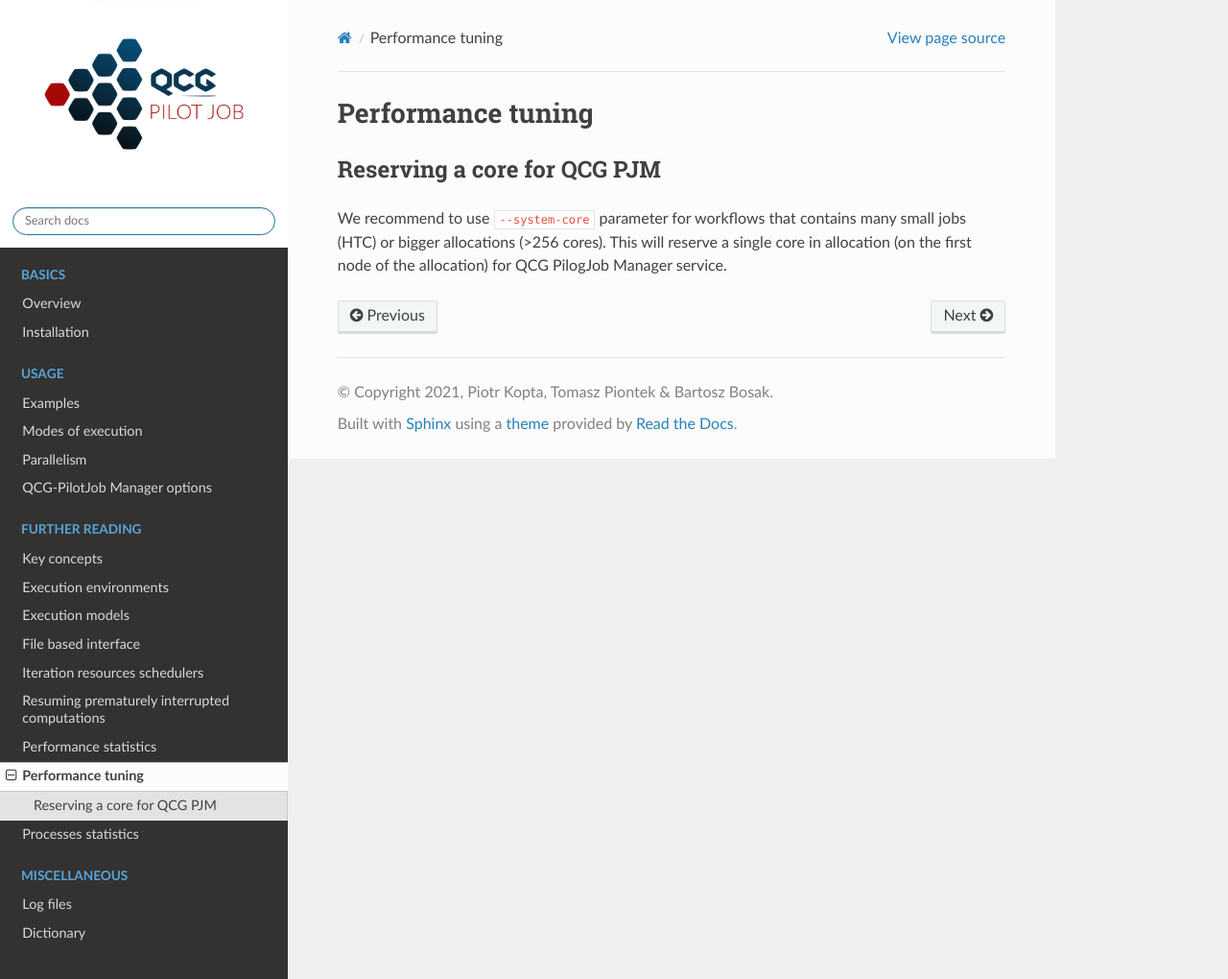
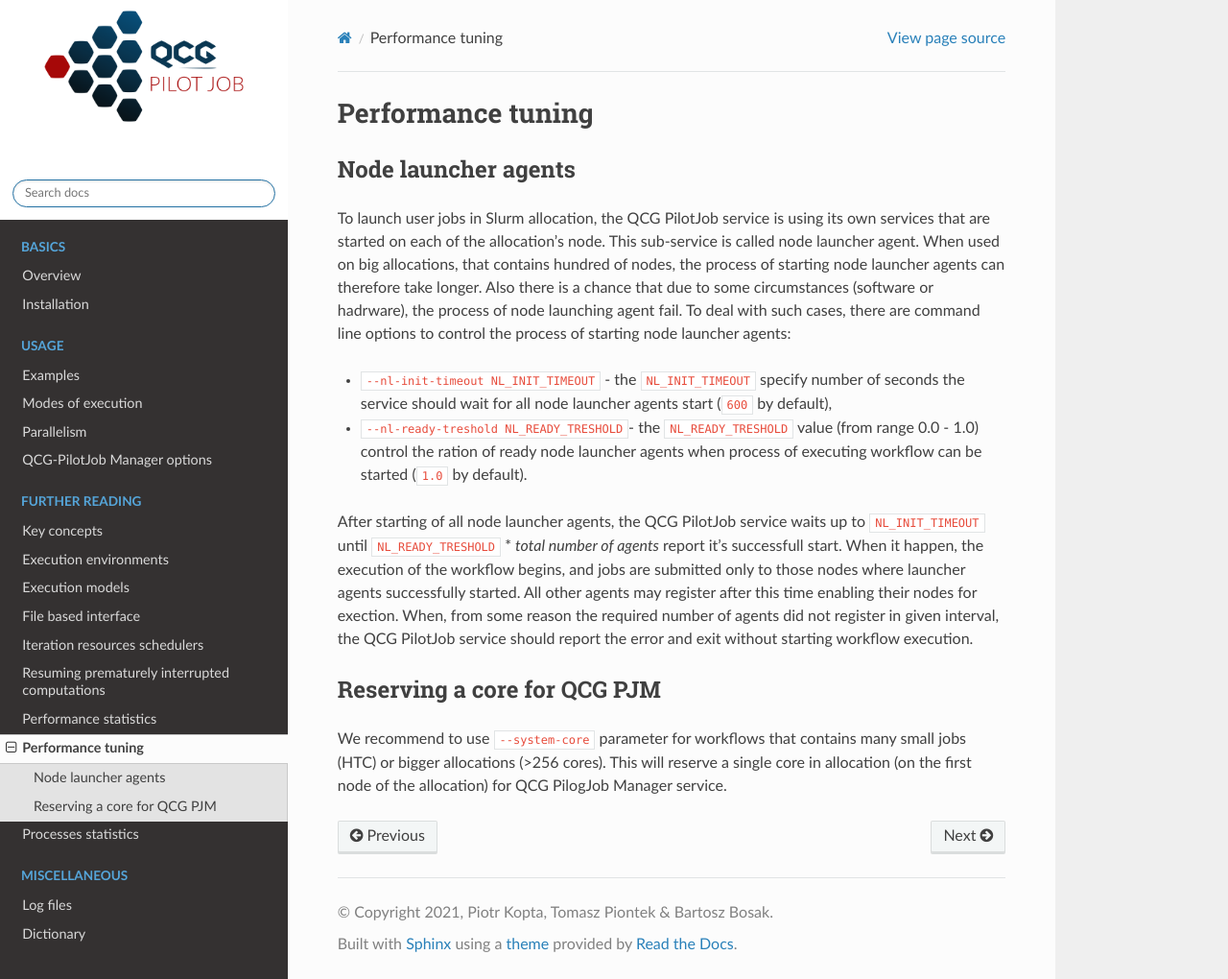
Before and after one commit to compat-project/QCG-PilotJob, a Sphinx documentation site: the page built from docs/performance_tuning.rst, in a window 1280 px wide and 1020 px high. Shown: the whole window at 96% size. Built offline with Sphinx 7.4.7 and the Read the Docs theme 2.0.0, drawn with Linux system fonts in a browser that asks for light colours; pages that are not in the unit, such as notebooks, are missing from menus; the version number is read from the project's files by our own code.

Commit message:
documentation update about node launcher agents

```diff
--- a/docs/performance_tuning.rst
+++ b/docs/performance_tuning.rst
@@ -1,5 +1,34 @@
 Performance tuning
 ==================
+
+Node launcher agents
+--------------------
+
+To launch user jobs in Slurm allocation, the QCG PilotJob service is using its
+own services that are started on each of the allocation's node. This
+sub-service is called node launcher agent. When used on big allocations, that
+contains hundred of nodes, the process of starting node launcher agents can
+therefore take longer. Also there is a chance that due to some circumstances
+(software or hadrware), the process of node launching agent fail. To deal with
+such cases, there are command line options to control the process of starting
+node launcher agents:
+
+- ``--nl-init-timeout NL_INIT_TIMEOUT`` - the ``NL_INIT_TIMEOUT`` specify
+  number of seconds the service should wait for all node launcher agents start
+  (``600`` by default),
+- ``--nl-ready-treshold NL_READY_TRESHOLD``- the ``NL_READY_TRESHOLD`` value
+  (from range 0.0 - 1.0) control the ration of ready node launcher agents when
+  process of executing workflow can be started (``1.0`` by default).
+
+After starting of all node launcher agents, the QCG PilotJob service waits up
+to ``NL_INIT_TIMEOUT`` until ``NL_READY_TRESHOLD`` * `total number of agents`
+report it's successfull start. When it happen, the execution of the workflow
+begins, and jobs are submitted only to those nodes where launcher agents
+successfully started. All other agents may register after this time enabling
+their nodes for exection. When, from some reason the required number of agents
+did not register in given interval, the QCG PilotJob service should report the
+error and exit without starting workflow execution.
+
 
 Reserving a core for QCG PJM
 ----------------------------
```
